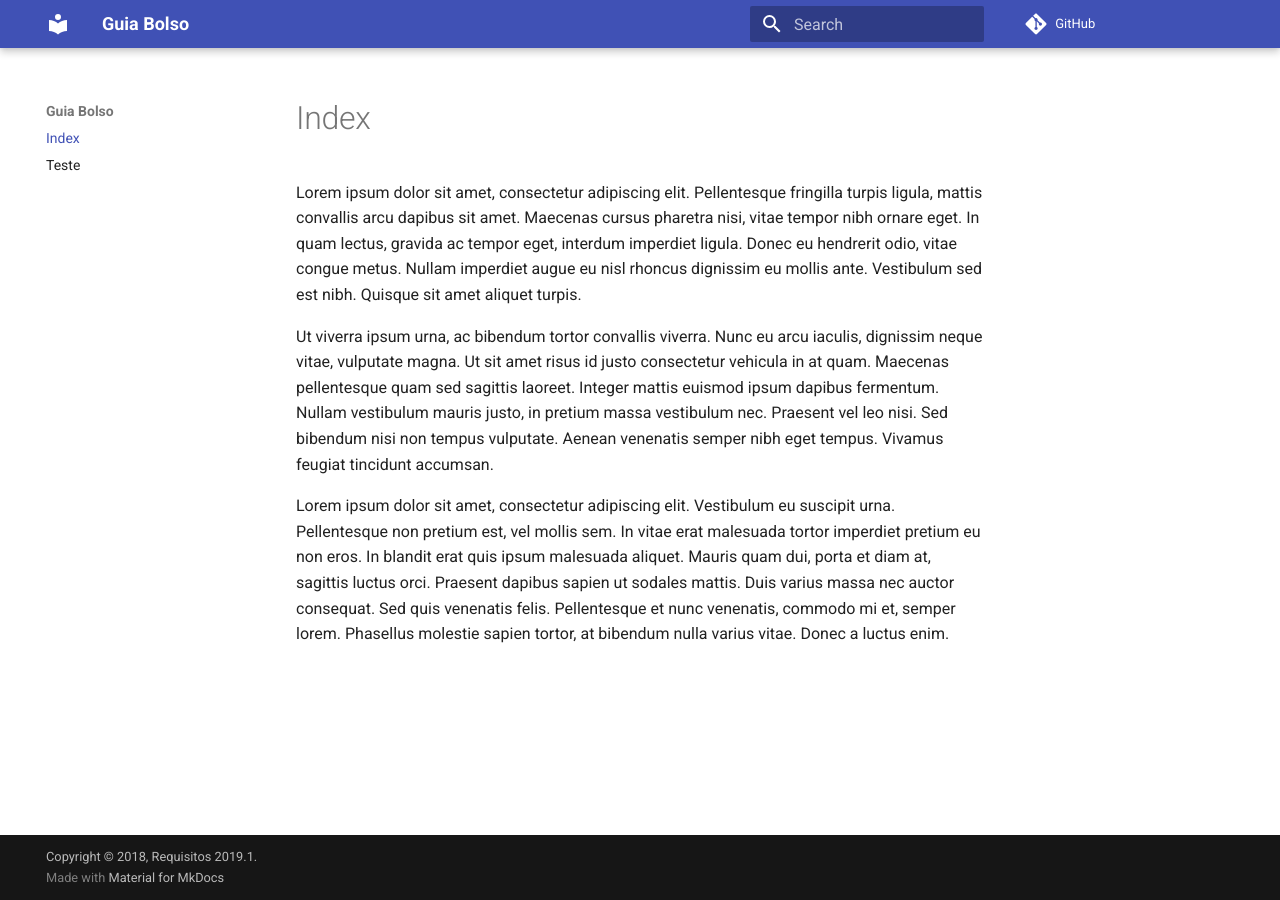
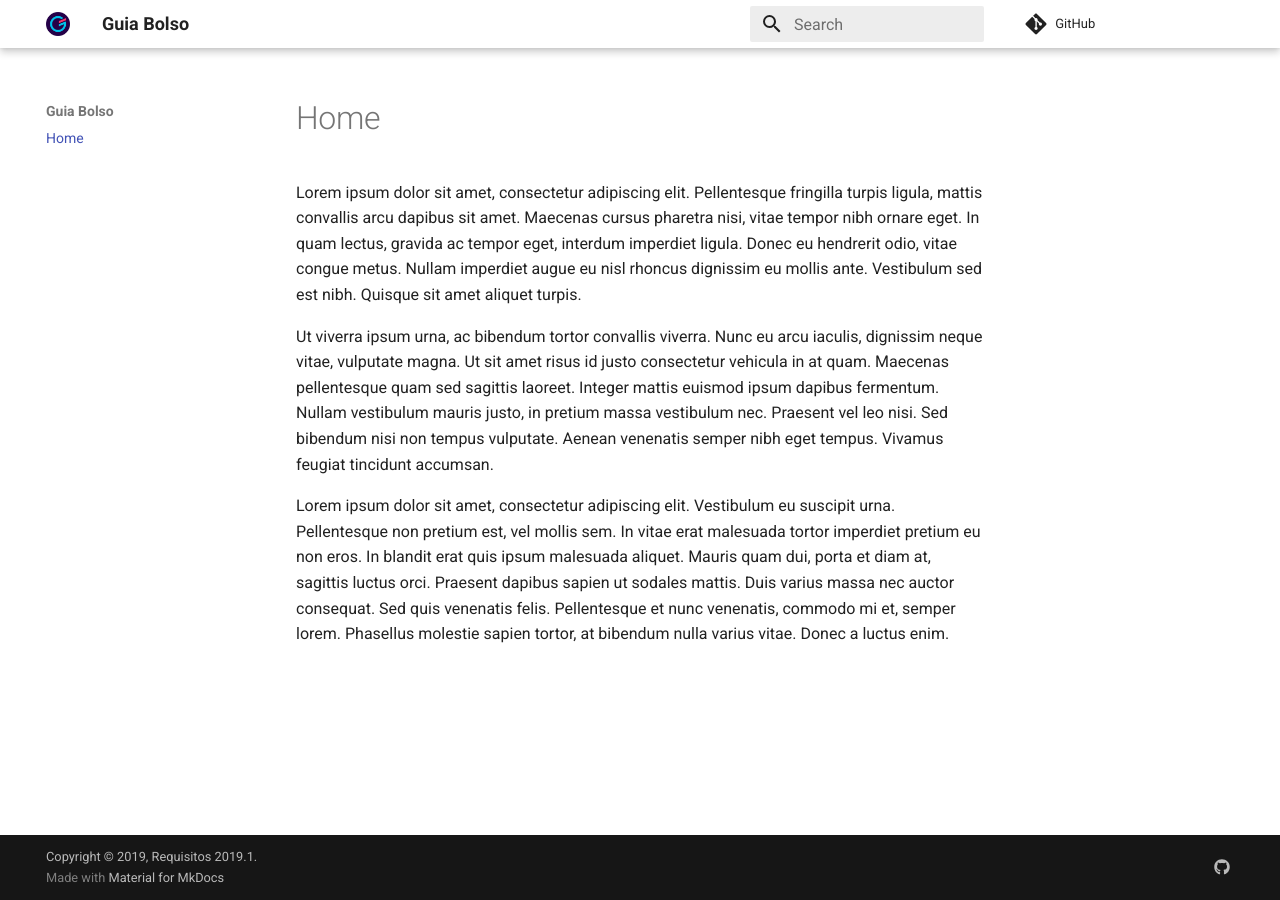
Before and after one commit to fga-disciplinas/2019.1-Guia-Bolso, an MkDocs documentation site: the page built from docs/index.md, in a window 1280 px wide. Built offline with MkDocs 1.6.1 and Material for MkDocs 9.7.7, drawn with Linux system fonts in a browser that asks for light colours; comment, search, counter and statistics services are not loaded; old or Windows-style settings are respelled for this version of MkDocs.

Commit message:
Reconfigurando docker e atualizando configurações do mkdocs

```diff
--- a/mkdocs.yml
+++ b/mkdocs.yml
@@ -4,11 +4,19 @@ site_name: Guia Bolso
 site_description: Repositório da disciplina de Requisitos 2019.1
 repo_url: https://github.com/rafaelmakaha/2019.1-Guia-Bolso
 site_dir: site
-copyright: Copyright &copy; 2018, <a href="https://fga-disciplinas.github.io/2019.1-Guia-Bolso/">Requisitos 2019.1</a>.
+copyright: Copyright &copy; 2019, <a href="https://fga-disciplinas.github.io/2019.1-Guia-Bolso/">Requisitos 2019.1</a>.
 dev_addr: ‘0.0.0.0:8000
 theme:
   name: 'material'
+  palette:
+    primary: 'white'
+  logo: 'favicon.png'
 
-pages:
-  - Index: 'index.md'
-  - Teste: 'teste.md'
+extra:
+  social:
+    - type: 'github'
+      link: 'https://github.com/fga-disciplinas/2019.1-Guia-Bolso'
+
+plugins:
+  - search
+  - awesome-pages
--- a/requirements.txt
+++ b/requirements.txt
@@ -3,3 +3,4 @@ mkdocs==1.0.4
 mkdocs-material==3.1.0
 Pygments==2.2
 pymdown-extensions>=4.11
+mkdocs-awesome-pages-plugin==2.0.1
```
Also changed, not shown: docs/teste.md (deleted, +0 -1 lines), docs/favicon.png (added), 3 other files.
